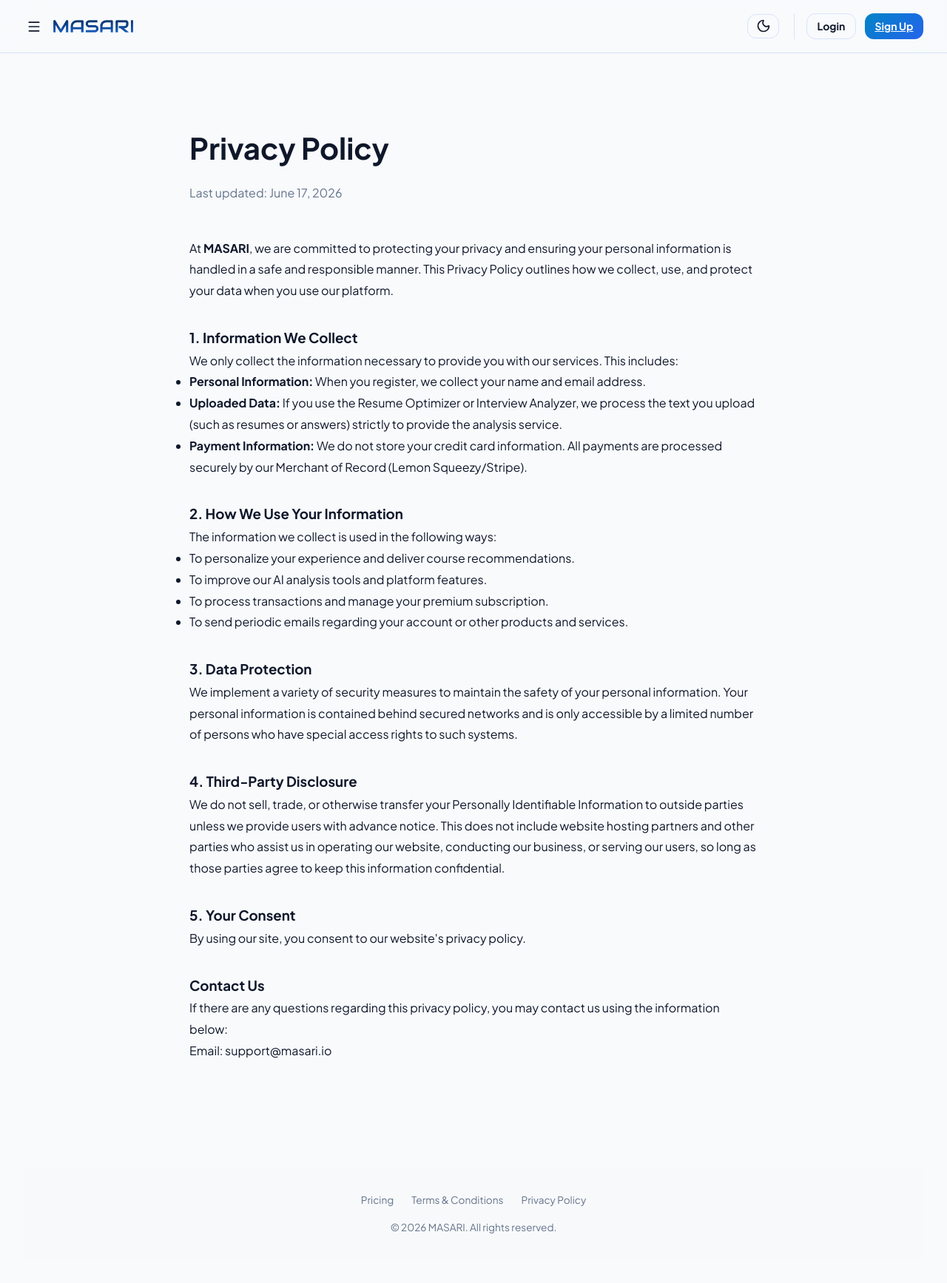
After one commit to marc-zaki/AI-Powered-CS-Course-Recommender-Intelligence-Dashboard, a Flask app: page /privacy in a window 1280 px wide. The commit adds this page. Shown: the whole page at 74% size. Run offline with Flask 3, Linux system fonts and the light colour scheme; some libraries are stand-ins or nearby versions.

Commit message:
feat: implement pricing, privacy, and terms pages with updated footer navigation

```diff
--- a/flask_app.py
+++ b/flask_app.py
@@ -338,6 +338,33 @@ def clean_user_query(query):
     tokens = word_tokenize(text)
     cleaned_query = [word for word in tokens if word not in stop_words]
     return " ".join(cleaned_query)
+
+@app.route('/privacy')
+def privacy():
+    user = None
+    if 'user_id' in session:
+        db = get_db()
+        if db is not None:
+            user = db.users.find_one({"_id": session['user_id']})
+    return render_template('privacy.html', current_user=user)
+
+@app.route('/terms')
+def terms():
+    user = None
+    if 'user_id' in session:
+        db = get_db()
+        if db is not None:
+            user = db.users.find_one({"_id": session['user_id']})
+    return render_template('terms.html', current_user=user)
+
+@app.route('/pricing')
+def pricing():
+    user = None
+    if 'user_id' in session:
+        db = get_db()
+        if db is not None:
+            user = db.users.find_one({"_id": session['user_id']})
+    return render_template('pricing.html', current_user=user)
 
 @app.route('/')
 def index():
--- a/templates/base.html
+++ b/templates/base.html
@@ -163,6 +163,16 @@
 
                 {% block content %}
                 {% endblock %}
+
+                <!-- Compliance Footer -->
+                <footer style="margin-top: 4rem; padding-top: 2rem; border-top: 1px solid var(--border); text-align: center; color: var(--text-muted); font-size: 0.85rem; padding-bottom: 2rem;">
+                    <div style="display: flex; justify-content: center; gap: 1.5rem; margin-bottom: 1rem;">
+                        <a href="{{ url_for('pricing') }}" style="color: var(--text-muted); text-decoration: none;">Pricing</a>
+                        <a href="{{ url_for('terms') }}" style="color: var(--text-muted); text-decoration: none;">Terms & Conditions</a>
+                        <a href="{{ url_for('privacy') }}" style="color: var(--text-muted); text-decoration: none;">Privacy Policy</a>
+                    </div>
+                    <p>&copy; 2026 MASARI. All rights reserved.</p>
+                </footer>
             </main>
         </div>
     </div>
--- /dev/null
+++ b/templates/privacy.html
@@ -0,0 +1,42 @@
+{% extends "base.html" %}
+
+{% block content %}
+<div class="container" style="max-width: 800px; padding: 4rem 1rem;">
+    <h1 style="font-size: 2.5rem; margin-bottom: 1rem; color: var(--text-main);">Privacy Policy</h1>
+    <p style="color: var(--text-muted); margin-bottom: 3rem;">Last updated: June 17, 2026</p>
+
+    <div class="legal-content" style="line-height: 1.8; color: var(--text-main);">
+        <p>At <strong>MASARI</strong>, we are committed to protecting your privacy and ensuring your personal information is handled in a safe and responsible manner. This Privacy Policy outlines how we collect, use, and protect your data when you use our platform.</p>
+
+        <h3 style="margin-top: 2rem;">1. Information We Collect</h3>
+        <p>We only collect the information necessary to provide you with our services. This includes:</p>
+        <ul>
+            <li><strong>Personal Information:</strong> When you register, we collect your name and email address.</li>
+            <li><strong>Uploaded Data:</strong> If you use the Resume Optimizer or Interview Analyzer, we process the text you upload (such as resumes or answers) strictly to provide the analysis service.</li>
+            <li><strong>Payment Information:</strong> We do not store your credit card information. All payments are processed securely by our Merchant of Record (Lemon Squeezy/Stripe).</li>
+        </ul>
+
+        <h3 style="margin-top: 2rem;">2. How We Use Your Information</h3>
+        <p>The information we collect is used in the following ways:</p>
+        <ul>
+            <li>To personalize your experience and deliver course recommendations.</li>
+            <li>To improve our AI analysis tools and platform features.</li>
+            <li>To process transactions and manage your premium subscription.</li>
+            <li>To send periodic emails regarding your account or other products and services.</li>
+        </ul>
+
+        <h3 style="margin-top: 2rem;">3. Data Protection</h3>
+        <p>We implement a variety of security measures to maintain the safety of your personal information. Your personal information is contained behind secured networks and is only accessible by a limited number of persons who have special access rights to such systems.</p>
+
+        <h3 style="margin-top: 2rem;">4. Third-Party Disclosure</h3>
+        <p>We do not sell, trade, or otherwise transfer your Personally Identifiable Information to outside parties unless we provide users with advance notice. This does not include website hosting partners and other parties who assist us in operating our website, conducting our business, or serving our users, so long as those parties agree to keep this information confidential.</p>
+
+        <h3 style="margin-top: 2rem;">5. Your Consent</h3>
+        <p>By using our site, you consent to our website's privacy policy.</p>
+
+        <h3 style="margin-top: 2rem;">Contact Us</h3>
+        <p>If there are any questions regarding this privacy policy, you may contact us using the information below:</p>
+        <p>Email: support@masari.io</p>
+    </div>
+</div>
+{% endblock %}
```
Also changed, not shown: templates/pricing.html (added, +54 -0 lines), templates/terms.html (added, +41 -0 lines).
